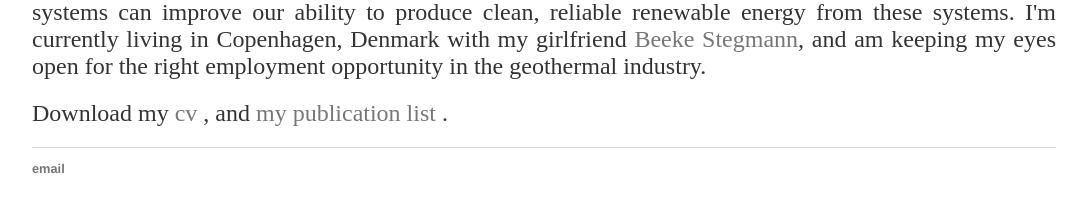
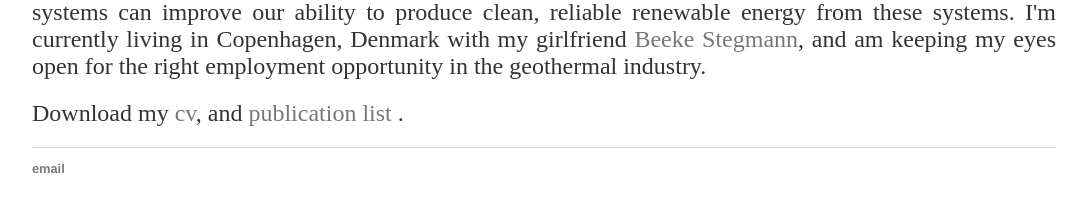
Before and after one commit to two-phaseflow/two-phaseflow.github.io, a Jekyll site: the page built from about/index.html, in a window 1280 px wide. Shown: the part 632-844 px from the top of the page, without its empty margins (96-1183 px from the left). Built offline with Jekyll 4.4.1, drawn with Linux system fonts in a browser that asks for light colours.

```diff
--- a/about/index.html
+++ b/about/index.html
@@ -11,10 +11,10 @@ title: About Samuel Scott
     <a href="http://www.geopetro.ethz.ch">Institute of Gechemistry and Petrology</a> at ETH Zurich in Zurich, Switzerland.
     I'm interested in how the hydrology and chemistry of fluids in high-temperature geothermal systems can improve our ability to
 	produce clean, reliable renewable energy from these systems.  I'm currently living in Copenhagen, Denmark with my
-    girlfriend<a href"http://nfi.ku.dk/english/staff/?pure=en/persons/440678"> Beeke Stegmann</a>, and
+    girlfriend <a href"http://nfi.ku.dk/english/staff/?pure=en/persons/440678">Beeke Stegmann</a>, and
 		am keeping my eyes open for the right employment opportunity in the geothermal industry. </h2>
 
-<h2> Download my <a target="_blank" href="/papers/CV_Feb2017.pdf">cv </a>, and <a target="_blank" href="/papers/PubList_Feb2017.pdf"> my publication list </a>. </h2>
+<h2> Download my <a target="_blank" href="/papers/CV_Feb2017.pdf">cv</a>, and <a target="_blank" href="/papers/PubList_Feb2017.pdf"> publication list </a>. </h2>
 
 
 
```
